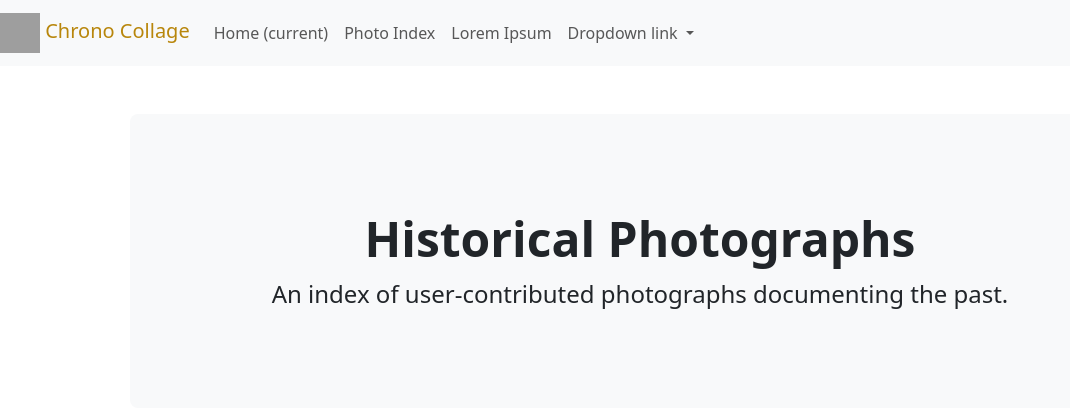
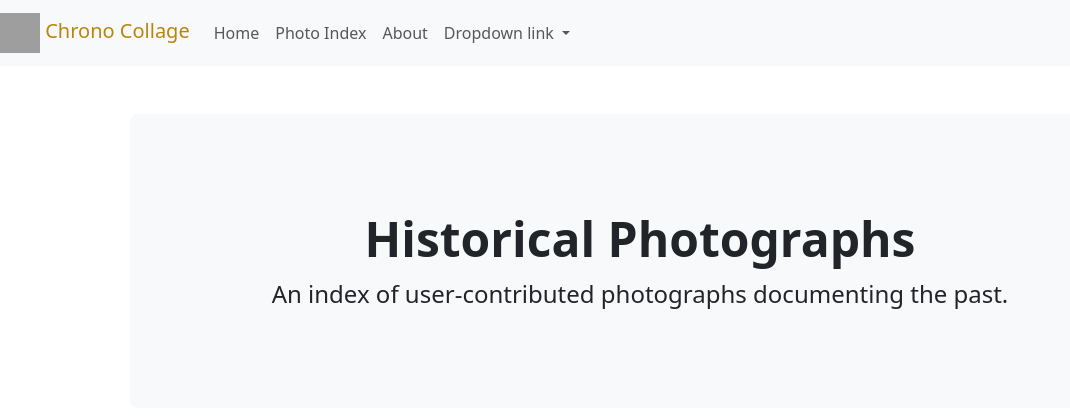
Before and after one commit to robjawn/Chrono-Collage, a Django app: page /photos/ in a window 1280 px wide. Shown: the top 420 px of the page, without its empty margins (0-1070 px from the left). Run offline with Django 4.2, Linux system fonts and the light colour scheme; grey boxes are pictures that could not be loaded.

Commit message:
further wip on html files

```diff
--- a/main_app/templates/base.html
+++ b/main_app/templates/base.html
@@ -20,13 +20,13 @@
               <div class="collapse navbar-collapse" id="navbarNavDropdown">
                 <ul class="navbar-nav">
                   <li class="nav-item active">
-                    <a class="nav-link" href="#">Home <span class="sr-only">(current)</span></a>
+                    <a class="nav-link" href="{% url 'home' %}">Home</a>
                   </li>
                   <li class="nav-item">
-                    <a class="nav-link" href="#">Photo Index</a>
+                    <a class="nav-link" href="{% url 'index' %}">Photo Index</a>
                   </li>
                   <li class="nav-item">
-                    <a class="nav-link" href="#">Lorem Ipsum</a>
+                    <a class="nav-link" href="{% url 'about' %}">About</a>
                   </li>
                   <li class="nav-item dropdown">
                     <a class="nav-link dropdown-toggle" href="#" id="navbarDropdownMenuLink" data-toggle="dropdown" aria-haspopup="true" aria-expanded="false">
--- a/main_app/views.py
+++ b/main_app/views.py
@@ -13,7 +13,8 @@ class Photo:
 photos = [
   Photo('Hindenburg Disaster', 1937, 'The Hindenburg disaster was an airship accident that occurred on May 6, 1937, in Manchester Township, New Jersey, United States.', 'https://upload.wikimedia.org/wikipedia/commons/1/1c/Hindenburg_disaster.jpg'),
   Photo('Migrant Mother', 1936, 'A photo of Florence Owens Thompson, a mother raising her children amidst the Great Depression.', 'https://upload.wikimedia.org/wikipedia/commons/thumb/5/54/Lange-MigrantMother02.jpg/1024px-Lange-MigrantMother02.jpg'),
-  Photo('Earthrise', 1968, 'Photo of Earth taken from lunar orbit by astronaut William Anders.', 'https://upload.wikimedia.org/wikipedia/commons/thumb/a/a8/NASA-Apollo8-Dec24-Earthrise.jpg/1280px-NASA-Apollo8-Dec24-Earthrise.jpg')
+  Photo('Earthrise', 1968, 'Photo of Earth taken from lunar orbit by astronaut William Anders.', 'https://upload.wikimedia.org/wikipedia/commons/thumb/a/a8/NASA-Apollo8-Dec24-Earthrise.jpg/1280px-NASA-Apollo8-Dec24-Earthrise.jpg'),
+  Photo('Salvador Dali Walking His Anteater', 1969, 'Surrealist painter Salvador Dali takes his pet for a stroll in Paris.', 'http://cdn8.openculture.com/wp-content/uploads/2015/05/dali-anteater1.jpg')
 ]
 
 
```
Also changed, not shown: main_app/templates/home.html (+8 -5 lines).
